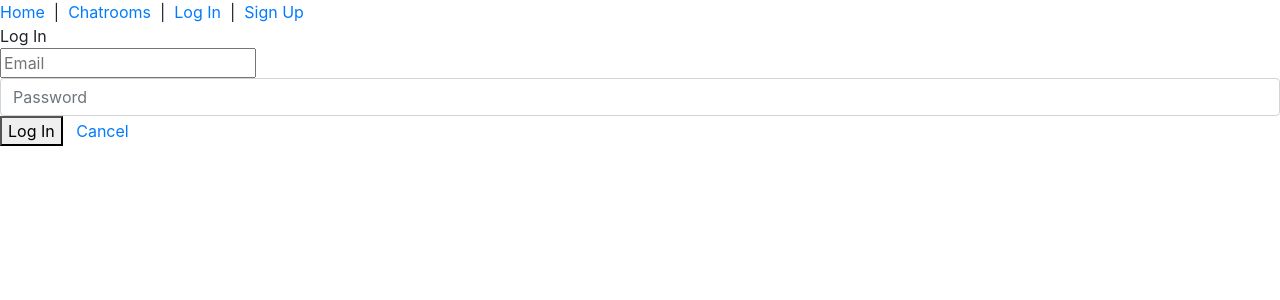
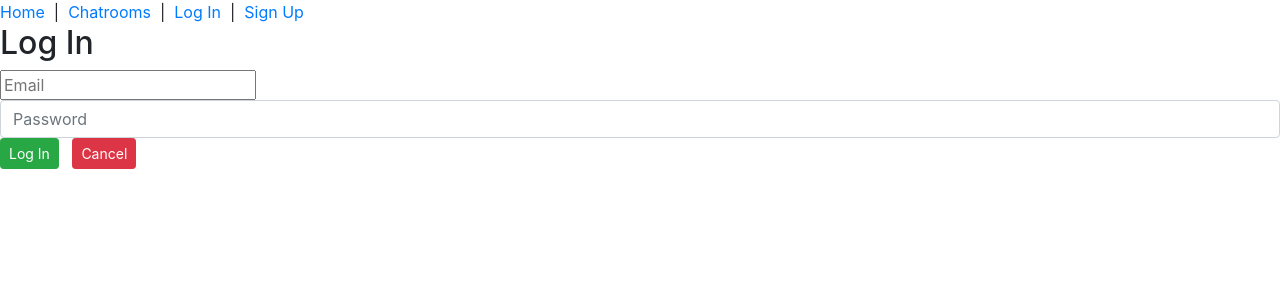
Before and after one commit to chung972/SEI-Project-4, a React (Create React App) app: page /login in a window 1280 px wide. Shown: the top 300 px of the page. Built offline with nearby package versions, Linux system fonts and the light colour scheme; no server answers.

Commit message:
adds boostrap classNames

```diff
--- a/src/pages/LoginPage/LoginPage.jsx
+++ b/src/pages/LoginPage/LoginPage.jsx
@@ -33,7 +33,7 @@ class LoginPage extends Component {
   render() {
     return (
       <div>
-        <header>Log In</header>
+        <h2 className="header-footer">Log In</h2>
         <form onSubmit={this.handleSubmit} >
           <div>
               <input type="email" placeholder="Email" value={this.state.email} name="email" onChange={this.handleChange} />
@@ -42,8 +42,8 @@ class LoginPage extends Component {
               <input type="password" className="form-control" placeholder="Password" value={this.state.pw} name="pw" onChange={this.handleChange} />
           </div>
           <div>
-              <button>Log In</button>&nbsp;&nbsp;&nbsp;
-              <Link to='/'>Cancel</Link>
+              <button className="btn btn-sm btn-success">Log In</button>&nbsp;&nbsp;&nbsp;
+              <Link to='/' className="btn btn-sm btn-danger">Cancel</Link>
           </div>
         </form>
       </div>
```
